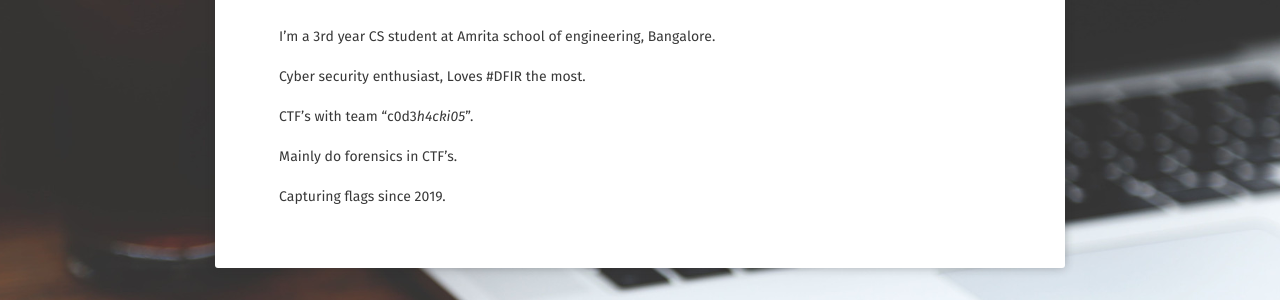
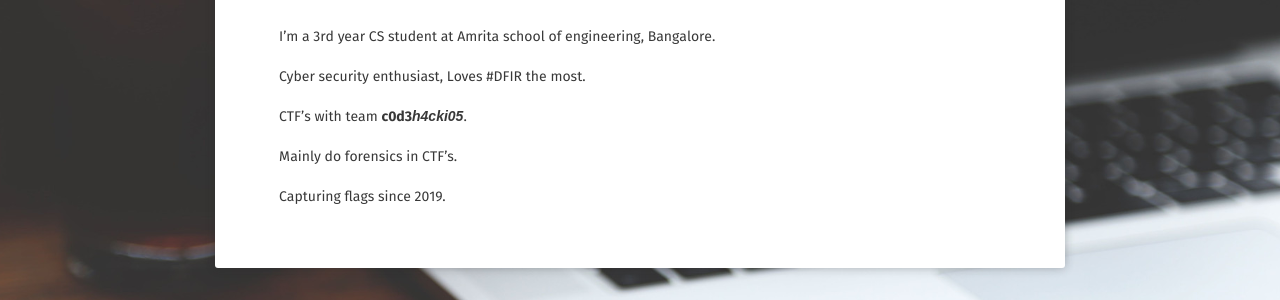
Before and after one commit to Bhanuvishwa/Bhanuvishwa-Bhanuvishwa.github.io, a Jekyll site: the page built from about/index.md, in a window 1280 px wide. Shown: the part 265-565 px from the top of the page. Built offline with Jekyll 4.4.1, drawn with Linux system fonts in a browser that asks for light colours; some web fonts are replaced; comment, search, counter and statistics services are not loaded.

```diff
--- a/about/index.md
+++ b/about/index.md
@@ -9,7 +9,7 @@ I'm a 3rd year CS student at Amrita school of engineering, Bangalore.
 
 Cyber security enthusiast, Loves #DFIR the most.
 
-CTF's with team "c0d3_h4cki05_".
+CTF's with team **c0d3_h4cki05_**.
 
 Mainly do forensics in CTF's.
 
```
